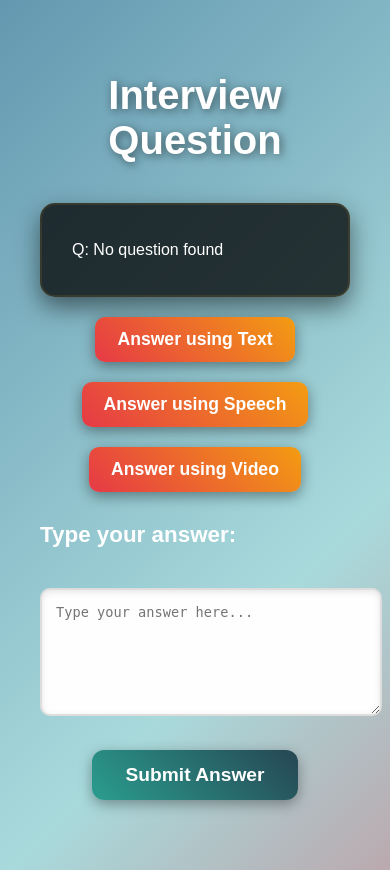
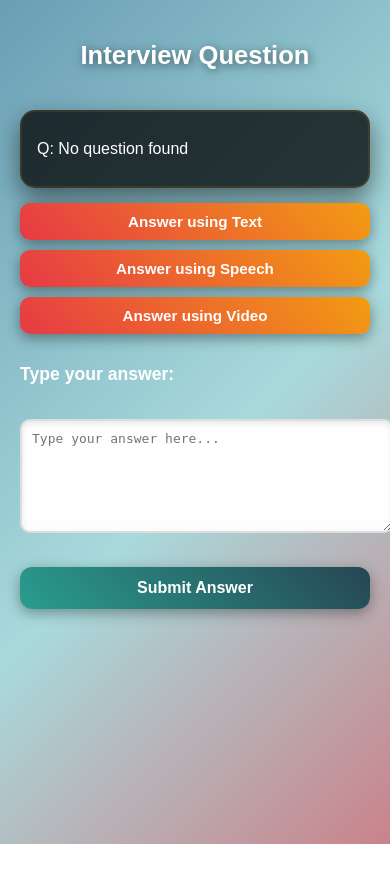
Before and after one commit to Akhila-Karuvaje/Project_Interview_, a Flask app: page /interview/1 in a window 390 px wide. After the commit the page ends 844 px from the top, so only its background shows below. Run offline with Flask 3, Linux system fonts and the light colour scheme.

Commit message:
Enhance interview.html with responsive design
Updated styles for responsiveness and improved UI elements.

```diff
--- a/templates/interview.html
+++ b/templates/interview.html
@@ -22,7 +22,7 @@
 
     h2 {
       text-align: center;
-            font-size: 2.5em;
+      font-size: clamp(1.8em, 4vw, 2.5em);
       text-shadow: 2px 2px 10px rgba(0, 0, 0, 0.5);
       margin-bottom: 40px;
     }
@@ -81,7 +81,7 @@
     }
 
     .answer-section h4 {
-            font-size: 1.4em;
+      font-size: clamp(1.1em, 3.5vw, 1.4em);
     }
 
     textarea {
@@ -166,8 +166,74 @@
       font-size: 1.2em;
       text-align: center;
     }
+
+    /* 🔹 Responsive Adjustments for Android & Small Screens */
+    @media (max-width: 768px) {
+      body {
+        padding: 20px;
+      }
+
+      .question-box {
+        padding: 15px 20px;
+        margin: 15px auto;
+        max-width: 100%;
+      }
+
+      .btn-group {
+        gap: 10px;
+      }
+
+      button {
+        font-size: 1em;
+        padding: 10px 16px;
+      }
+
+      textarea {
+        font-size: 1em;
+        padding: 10px;
+      }
+
+      video {
+        max-width: 100%;
+      }
+
+      .submit-btn {
+        font-size: 1em;
+        padding: 12px 20px;
+      }
+
+      .loading-text {
+        font-size: 1em;
+      }
+    }
+
+    @media (max-width: 480px) {
+      h2 {
+        font-size: 1.6em;
+      }
+
+      .btn-group {
+        flex-direction: column;
+        align-items: center;
+      }
+
+      button {
+        width: 100%;
+        font-size: 0.95em;
+        padding: 10px;
+      }
+
+      .submit-btn {
+        width: 100%;
+      }
+
+      .question-box {
+        padding: 12px 15px;
+      }
+    }
   </style>
 </head>
+
 <body>
   <h2>Interview Question</h2>
   <div class="question-box">
@@ -208,13 +274,11 @@
   </div>
 
   <script>
+    // --- All your JS untouched (logic same) ---
     const fillers = ["um", "uh", "like", "you know", "so", "actually", "basically", "literally", "I mean"];
     let currentInputMethod = "";
     const qid = "{{ qid }}";
-
-        // Store the question for results page
     sessionStorage.setItem('currentQuestion', "{{ question }}");
-        console.log("Question stored:", "{{ question }}");
 
     function hideAll() {
       document.getElementById('textAnswer').style.display = 'none';
@@ -232,15 +296,12 @@
       document.getElementById('submitBtn').disabled = false;
     }
 
-        // ---------------- TEXT ----------------
     function showTextBox() {
       hideAll();
       currentInputMethod = "text";
       document.getElementById('textAnswer').style.display = 'block';
-            console.log("Text input selected");
     }
 
-        // ---------------- SPEECH ----------------
     const SpeechRecognition = window.SpeechRecognition || window.webkitSpeechRecognition;
     if (SpeechRecognition) {
       const recognition = new SpeechRecognition();
@@ -253,172 +314,97 @@
         currentInputMethod = "speech";
         document.getElementById('speechAnswer').style.display = 'block';
         recognition.start();
-                console.log("Speech recognition started");
       }
 
       recognition.onresult = (event) => {
-                const result = event.results[0][0].transcript;
-                document.getElementById('speechTextBox').value = result;
-                console.log("Speech recognized:", result);
+        document.getElementById('speechTextBox').value = event.results[0][0].transcript;
       };
-
-            recognition.onerror = (event) => {
-                console.error("Speech recognition error:", event.error);
-                alert("Speech recognition error: " + event.error);
-            };
+      recognition.onerror = (event) => alert("Speech recognition error: " + event.error);
     } else {
       function startSpeechToText() {
         alert("Speech recognition not supported in this browser");
       }
     }
 
-        // ---------------- VIDEO ----------------
     let mediaRecorder, recordedChunks = [];
-
     async function startVideoInterview() {
       hideAll();
       currentInputMethod = "video";
       document.getElementById('videoAnswer').style.display = 'block';
-
       try {
         const stream = await navigator.mediaDevices.getUserMedia({ video: true, audio: true });
         document.getElementById('videoPreview').srcObject = stream;
-
         mediaRecorder = new MediaRecorder(stream);
         recordedChunks = [];
         mediaRecorder.ondataavailable = e => { if (e.data.size > 0) recordedChunks.push(e.data); };
-                console.log("Video recording initialized");
       } catch (error) {
-                console.error("Camera/microphone error:", error);
         alert("Error accessing camera/microphone: " + error.message);
       }
     }
 
     function toggleRecording() {
       if (!mediaRecorder) return;
-
       if (mediaRecorder.state === "inactive") {
         recordedChunks = [];
         mediaRecorder.start();
         document.getElementById('recordBtn').innerText = "Stop Recording";
-                console.log("Recording started");
       } else if (mediaRecorder.state === "recording") {
         mediaRecorder.stop();
         document.getElementById('recordBtn').innerText = "Start Recording";
-                console.log("Recording stopped");
       }
     }
 
-        // ---------------- SUBMIT ----------------
     function validateAndSubmit() {
-            console.log("Submit button clicked, current method:", currentInputMethod);
-
       if (currentInputMethod === "text") {
-                let answerText = document.getElementById('textAnswerBox').value.trim();
-                console.log("Text answer:", answerText);
-                if (!answerText) return alert("Please enter your answer.");
-                submitTextOrSpeech(answerText);
-            }
-            else if (currentInputMethod === "speech") {
-                let answerText = document.getElementById('speechTextBox').value.trim();
-                console.log("Speech answer:", answerText);
-                if (!answerText) return alert("Please speak your answer.");
-                submitTextOrSpeech(answerText);
-            }
-            else if (currentInputMethod === "video") {
-                console.log("Video chunks:", recordedChunks.length);
+        const answer = document.getElementById('textAnswerBox').value.trim();
+        if (!answer) return alert("Please enter your answer.");
+        submitTextOrSpeech(answer);
+      } else if (currentInputMethod === "speech") {
+        const answer = document.getElementById('speechTextBox').value.trim();
+        if (!answer) return alert("Please speak your answer.");
+        submitTextOrSpeech(answer);
+      } else if (currentInputMethod === "video") {
         if (!recordedChunks.length) return alert("Please record your video first.");
         submitVideo();
-            }
-            else {
-                console.log("No input method selected");
+      } else {
         alert("Please select an answer method and provide your response.");
       }
     }
 
     function submitTextOrSpeech(answerText) {
-            console.log("=== TEXT/SPEECH SUBMISSION START ===");
-            console.log("Answer text:", answerText);
-            console.log("Question ID:", qid);
       showLoading();
-
       fetch(`/submit_answer/${qid}`, {
         method: 'POST',
         body: new URLSearchParams({ 'answer': answerText }),
         headers: { 'Content-Type': 'application/x-www-form-urlencoded' }
       })
-            .then(r => {
-                console.log("Response received, status:", r.status);
-                console.log("Response ok:", r.ok);
-                if (!r.ok) {
-                    throw new Error(`HTTP ${r.status}: ${r.statusText}`);
-                }
-                return r.json();
-            })
+      .then(r => r.json())
       .then(data => {
-                console.log("=== DATA RECEIVED ===");
-                console.log(JSON.stringify(data, null, 2));
-
-                // Store result data
-                const dataString = JSON.stringify(data);
-                sessionStorage.setItem('interviewResult', dataString);
-                console.log("Data stored in sessionStorage");
-                console.log("Stored data:", sessionStorage.getItem('interviewResult'));
-
-                console.log("=== ATTEMPTING REDIRECT ===");
-                console.log("Current URL:", window.location.href);
-                console.log("Redirecting to:", window.location.origin + '/result');
-
+        sessionStorage.setItem('interviewResult', JSON.stringify(data));
         window.location.href = '/result';
       })
       .catch(err => {
-                console.error("=== ERROR IN SUBMISSION ===");
-                console.error("Error details:", err);
-                console.error("Error message:", err.message);
         alert("Error submitting answer: " + err.message);
         hideLoading();
       });
     }
-
     function submitVideo() {
-            console.log("=== VIDEO SUBMISSION START ===");
       showLoading();
-
       const blob = new Blob(recordedChunks, { type: 'video/webm' });
       const formData = new FormData();
       formData.append("video", blob, "answer.webm");
-            console.log("Video blob size:", blob.size);
 
-            fetch(`/submit_video_answer/${qid}`, {
-                method: "POST",
-                body: formData
-            })
-            .then(r => {
-                console.log("Video response status:", r.status);
-                if (!r.ok) {
-                    throw new Error(`HTTP ${r.status}: ${r.statusText}`);
-                }
-                return r.json();
-            })
+      fetch(`/submit_video_answer/${qid}`, { method: "POST", body: formData })
+      .then(r => r.json())
       .then(data => {
-                console.log("=== VIDEO DATA RECEIVED ===");
-                console.log(JSON.stringify(data, null, 2));
-
         sessionStorage.setItem('interviewResult', JSON.stringify(data));
-                console.log("Video data stored in sessionStorage");
-
         window.location.href = '/result';
       })
       .catch(err => {
-                console.error("=== VIDEO ERROR ===");
-                console.error("Video error:", err);
         alert("Error submitting video answer: " + err.message);
         hideLoading();
       });
     }
-
-        // Initialize with text input by default
-        console.log("Initializing page...");
     showTextBox();
   </script>
 </body>
```
Lines whose indentation alone changed are shown as unchanged.
